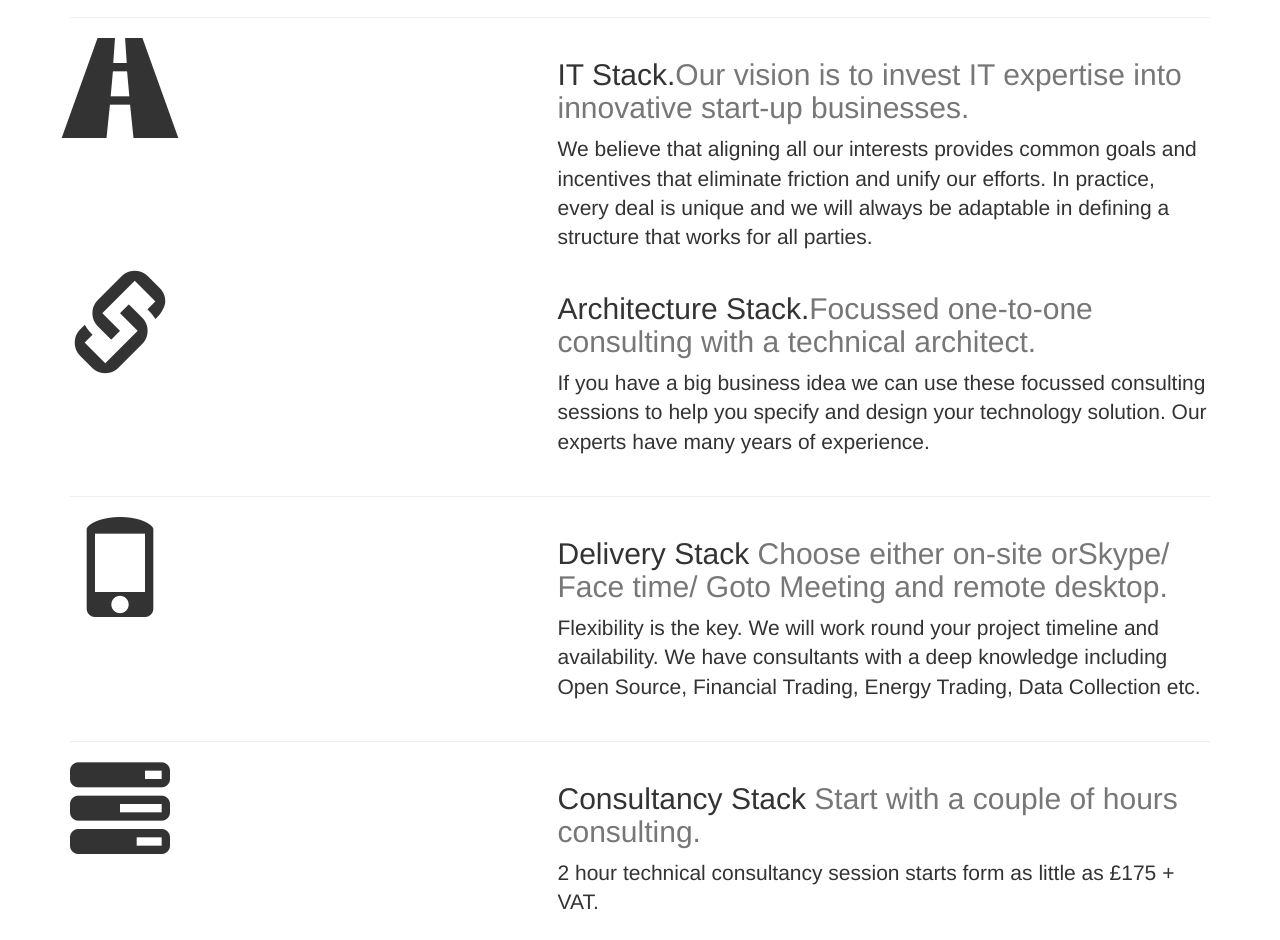
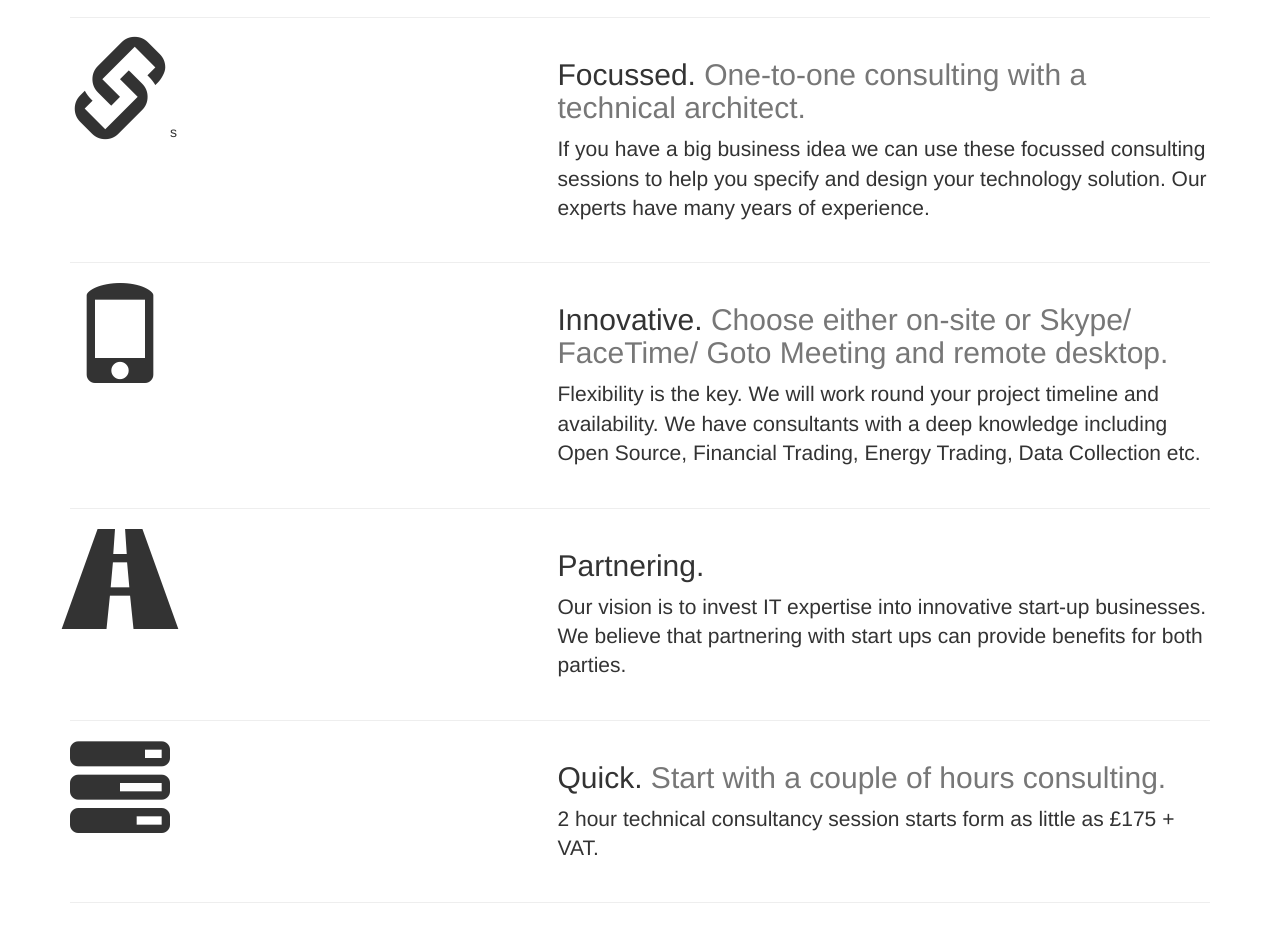
Before and after one commit to AshYoxConsulting/marketingSite, a website: page microConsulting.html in a window 1280 px wide. Shown: the part 245-1185 px from the top of the page. Drawn offline with nearby package versions, Linux system fonts and the light colour scheme.

Commit message:
added profile updated micro consulting words

```diff
--- a/header.html
+++ b/header.html
@@ -22,6 +22,7 @@
             <li class="active"><a href="index.html">Home</a></li>
             <!-- <li><a href="#about">About</a></li> -->
             <li><a href="contact.html">Contact</a></li>
+            <li><a href="contact.html#aboutUs">About</a></li>
             <!-- <li class="dropdown">
               <a href="#" class="dropdown-toggle" data-toggle="dropdown" role="button" aria-haspopup="true" aria-expanded="false">Dropdown <span class="caret"></span></a>
               <ul class="dropdown-menu">
--- a/microConsulting.html
+++ b/microConsulting.html
@@ -41,23 +41,15 @@
 
 
 
-      <div class="row featurette">
-        <div class="col-md-7 col-md-push-5">
-          <h2 class="featurette-heading">IT Stack.<span class="text-muted">Our vision is to invest IT expertise into innovative start-up businesses.</span></h2>
-          <p class="lead">  We believe that aligning all our interests provides common goals and incentives that eliminate friction and unify our efforts. In practice, every deal is unique and we will always be adaptable in defining a structure that works for all parties. </p>
-        </div>
-        <div class="col-md-5 col-md-pull-7">
-          <span class="glyphicon glyphicon-road large-icon" aria-hidden="true"></span>
-        </div>
-      </div>
+
 
 	   <div class="row featurette">
         <div class="col-md-7 col-md-push-5">
-          <h2 class="featurette-heading">Architecture Stack.<span class="text-muted">Focussed one-to-one consulting with  a technical architect.</span></h2>
+          <h2 class="featurette-heading">Focussed.<span class="text-muted"> One-to-one consulting with a technical architect.</span></h2>
           <p class="lead"> If you have a big business idea we can use these focussed consulting sessions to help you specify and design your technology solution.  Our experts have many years of experience. </p>
         </div>
         <div class="col-md-5 col-md-pull-7">
-          <span class="glyphicon glyphicon-link large-icon" aria-hidden="true"></span>
+          <span class="glyphicon glyphicon-link large-icon" aria-hidden="true"></span>s
         </div>
       </div>
 
@@ -65,7 +57,7 @@
 
       <div class="row featurette">
         <div class="col-md-7 col-md-push-5">
-          <h2 class="featurette-heading">Delivery Stack <span class="text-muted"> Choose either on-site orSkype/ Face time/ Goto Meeting and  remote desktop.</span></h2>
+          <h2 class="featurette-heading">Innovative. <span class="text-muted"> Choose either on-site or Skype/ FaceTime/ Goto Meeting and remote desktop.</span></h2>
           <p class="lead">Flexibility is the key. We will work round your project timeline and availability. We have consultants with a deep knowledge including Open Source, Financial Trading, Energy Trading, Data Collection etc. </p>
         </div>
         <div class="col-md-5 col-md-pull-7">
@@ -76,7 +68,18 @@
 
       <div class="row featurette">
         <div class="col-md-7 col-md-push-5">
-          <h2 class="featurette-heading">Consultancy Stack <span class="text-muted">Start with a couple of hours consulting.</span></h2>
+          <h2 class="featurette-heading">Partnering.<span class="text-muted"></span></h2>
+          <p class="lead">Our vision is to invest IT expertise into innovative start-up businesses. We believe that partnering with start ups can provide benefits for both parties. </p>
+        </div>
+        <div class="col-md-5 col-md-pull-7">
+          <span class="glyphicon glyphicon-road large-icon" aria-hidden="true"></span>
+        </div>
+      </div>
+      <hr class="featurette-divider">
+
+      <div class="row featurette">
+        <div class="col-md-7 col-md-push-5">
+          <h2 class="featurette-heading">Quick.<span class="text-muted"> Start with a couple of hours consulting.</span></h2>
           <p class="lead">2 hour technical consultancy session starts form as little as £175 + VAT.</p>
         </div>
         <div class="col-md-5 col-md-pull-7">
```
Also changed, not shown: contact.html (+3 -3 lines).
